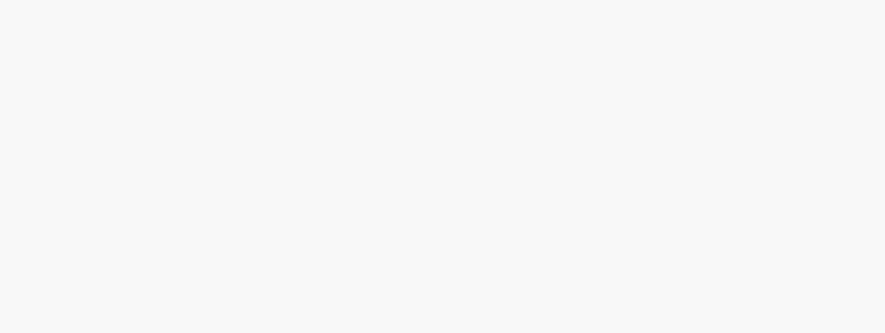
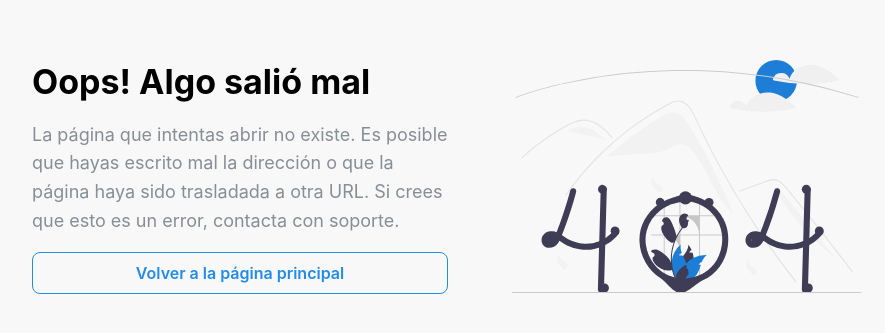
Before and after one commit to federicodesia/programacioniv-frontend-2026, a React (Vite) app: page / in a window 1280 px wide. Before the commit this address had no page. Shown: the part 223-556 px from the top of the page, without its empty margins (160-1045 px from the left). Built offline with nearby package versions, Linux system fonts and the light colour scheme.

Commit message:
Not found page

```diff
--- a/src/App.jsx
+++ b/src/App.jsx
@@ -7,6 +7,7 @@ import { MantineProvider } from "@mantine/core";
 import { AuthLayout } from "./pages/auth/AuthLayout";
 import { LoginPage } from "./pages/auth/LoginPage";
 import { RegisterPage } from "./pages/auth/RegisterPage";
+import { NotFoundPage } from "./pages/NotFoundPage";
 
 export default function App() {
 	return (
@@ -17,6 +18,8 @@ export default function App() {
 						<Route path="login" element={<LoginPage />} />
 						<Route path="register" element={<RegisterPage />} />
 					</Route>
+
+					<Route path="*" element={<NotFoundPage />} />
 				</Routes>
 			</BrowserRouter>
 		</MantineProvider>
--- /dev/null
+++ b/src/pages/NotFoundPage.jsx
@@ -0,0 +1,50 @@
+import { Button, Container, Flex, Image, SimpleGrid, Text, Title } from "@mantine/core";
+import { Link } from "react-router";
+
+export function NotFoundPage() {
+    return (
+        <Container
+            mih="100vh"
+            p="xl"
+            style={{
+                display: "flex",
+                alignItems: "center"
+            }}
+        >
+            <SimpleGrid
+                cols={{ base: 1, sm: 2 }}
+                spacing="64px"
+            >
+                <Flex
+                    direction="column"
+                    gap="md"
+                >
+                    <Title>Oops! Algo salió mal</Title>
+                    <Text
+                        c="gray"
+                        size="lg"
+                    >
+                        La página que intentas abrir no existe.
+                        Es posible que hayas escrito mal la dirección o que la página haya sido trasladada a otra URL.
+                        Si crees que esto es un error, contacta con soporte.
+                    </Text>
+
+                    <Button
+                        variant="outline"
+                        size="md"
+                        component={Link}
+                        to="/"
+                    >
+                        Volver a la página principal
+                    </Button>
+                </Flex>
+
+                <Image
+                    src="/page-not-found.svg"
+                    alt="Página no encontrada"
+                    maw="350px"
+                />
+            </SimpleGrid>
+        </Container>
+    );
+}
```
Also changed, not shown: public/page-not-found.svg (added), 1 other file (tests, documents, lock files or other folders).
